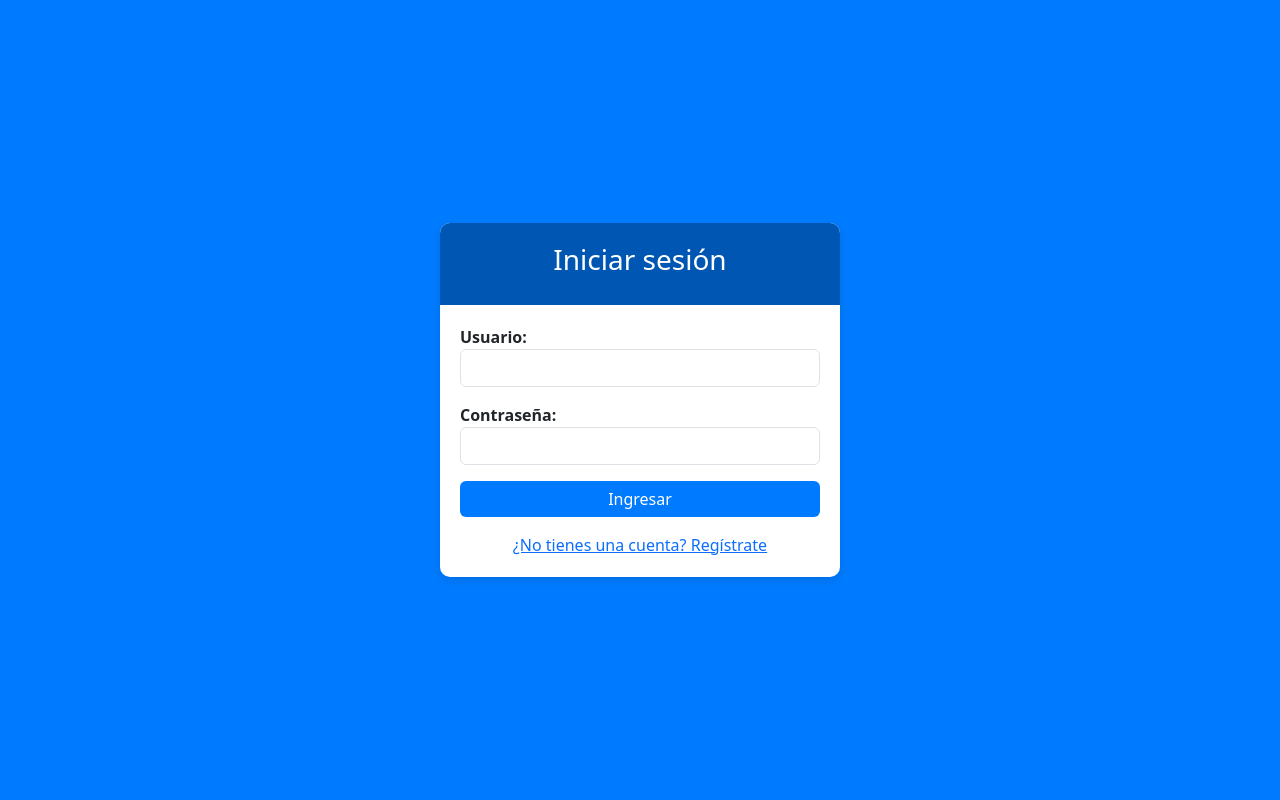
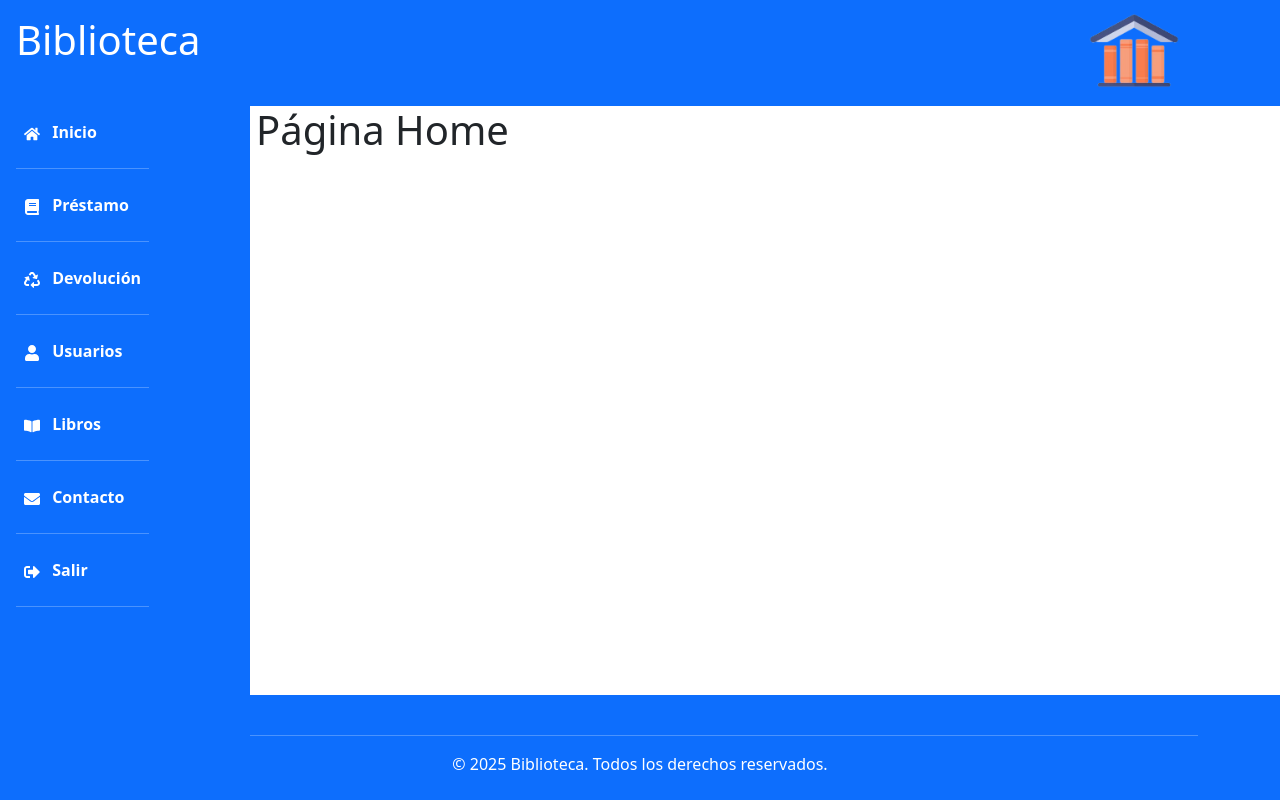
Before and after one commit to jmmorales11/System_Oauth, a React (Vite) app in the folder Frontend/library_p/: page / in a window 1280 px wide. Before the commit this address led to /login. Built offline with nearby package versions, Linux system fonts and the light colour scheme.

Commit message:
Codigo de acceso

```diff
--- a/Frontend/library_p/src/App.jsx
+++ b/Frontend/library_p/src/App.jsx
@@ -33,12 +33,12 @@ function App() {
         <Routes>
           <Route index path="/login" element={user ? <Navigate to="/" /> : <Login />} />
           <Route path="/register" element={<Register />} />
-          <Route path="/" element={<PrivateRoute roles={['ADMIN', 'USER']}><Home /></PrivateRoute>} />
-          <Route path="/contacto" element={<PrivateRoute roles={['ADMIN', 'USER']}><Contact /></PrivateRoute>} />
-          <Route path="/prestamos" element={<PrivateRoute roles={['ADMIN', 'USER']}><Loan /></PrivateRoute>} />
-          <Route path="/devolver" element={<PrivateRoute roles={['ADMIN', 'USER']}><ReturnBook /></PrivateRoute>} />
-          <Route path="/usuarios" element={<PrivateRoute roles={['ADMIN', 'USER']}><UserPage /></PrivateRoute>} />
-          <Route path="/libros" element={<PrivateRoute roles={['ADMIN', 'USER']}><BooksPage /></PrivateRoute>} />
+          <Route path="/" element={<Home /> }/>
+          <Route path="/contacto" element={<Contact />} />
+          <Route path="/prestamos" element={<Loan />} />
+          <Route path="/devolver" element={<ReturnBook />} />
+          <Route path="/usuarios" element={<UserPage />} />
+          <Route path="/libros" element={<BooksPage />} />
         </Routes>
       </BrowserRouter>
     </AuthProvider>
--- a/Frontend/library_p/src/components/Home.jsx
+++ b/Frontend/library_p/src/components/Home.jsx
@@ -1,21 +1,94 @@
+import { useEffect, useState } from "react";
 import Footer from "./Footer";
 import Navbar from "./Navbar";
 import "../style/Footer.css";
-import "../index.css"
+import "../index.css";
 
-export default function Home(){
-    return(
-        <>
-        <div id="root">
-        <Navbar/>
+export default function Home() {
+  const [authCode, setAuthCode] = useState(null);
+  const [accessToken, setAccessToken] = useState(null);
+  const [error, setError] = useState(null);
+
+  useEffect(() => {
+    // 1) Obtenemos el "code" del query param ?code=...
+    const params = new URLSearchParams(window.location.search);
+    const codeParam = params.get("code");
+
+    setAuthCode(codeParam);
+  }, []);
+
+  useEffect(() => {
+    // 2) Cuando tengamos un code, llamamos al endpoint /oauth2/token
+    if (authCode) {
+      // Aquí van tus datos de cliente
+      const clientId = "oauth-client";
+      const clientSecret = "12345678910";
+      const redirectUri = "http://localhost:5173/"; // Debe coincidir con la que usaste
+
+      // Función asíncrona para pedir el token
+      const fetchToken = async () => {
+        try {
+          const response = await fetch("http://localhost:9000/oauth2/token", {
+            method: "POST",
+            headers: {
+              "Content-Type": "application/x-www-form-urlencoded",
+              // Autenticación tipo Basic Auth
+              Authorization: "Basic " + btoa(clientId + ":" + clientSecret),
+            },
+            body: new URLSearchParams({
+              grant_type: "authorization_code",
+              code: authCode,
+              redirect_uri: redirectUri,
+            }),
+          });
+
+          if (!response.ok) {
+            // Por ejemplo, si hay un error 400 o 401
+            const text = await response.text();
+            throw new Error(
+              `Error al obtener token. Status: ${response.status} - ${text}`
+            );
+          }
+
+          const data = await response.json();
+          setAccessToken(data.access_token);
+        } catch (err) {
+          setError(err.message);
+        }
+      };
+
+      fetchToken();
+    }
+  }, [authCode]);
+
+  return (
+    <>
+      <div id="root">
+        <Navbar />
         <div className="page">
-        <h1>Pagina Home</h1>
-        <h1>Pagina Home</h1>
-        <h1>Pagina Home</h1>
-        <h1>Pagina Homye</h1>
+          <h1>Página Home</h1>
+
+          {/* Mostramos el code si existe */}
+          {authCode && (
+            <p>
+              El código de autorización es: <strong>{authCode}</strong>
+            </p>
+          )}
+
+          {/* Mostramos el token si ya lo obtuvimos */}
+          {accessToken && (
+            <p>
+              Tu Access Token es: <strong>{accessToken}</strong>
+            </p>
+          )}
+
+          {/* Mostramos error si hay alguno */}
+          {error && (
+            <p style={{ color: "red" }}>Ocurrió un error: {error}</p>
+          )}
         </div>
-        <Footer/>
-        </div>
-        </>
-    );
+        <Footer />
+      </div>
+    </>
+  );
 }
```
